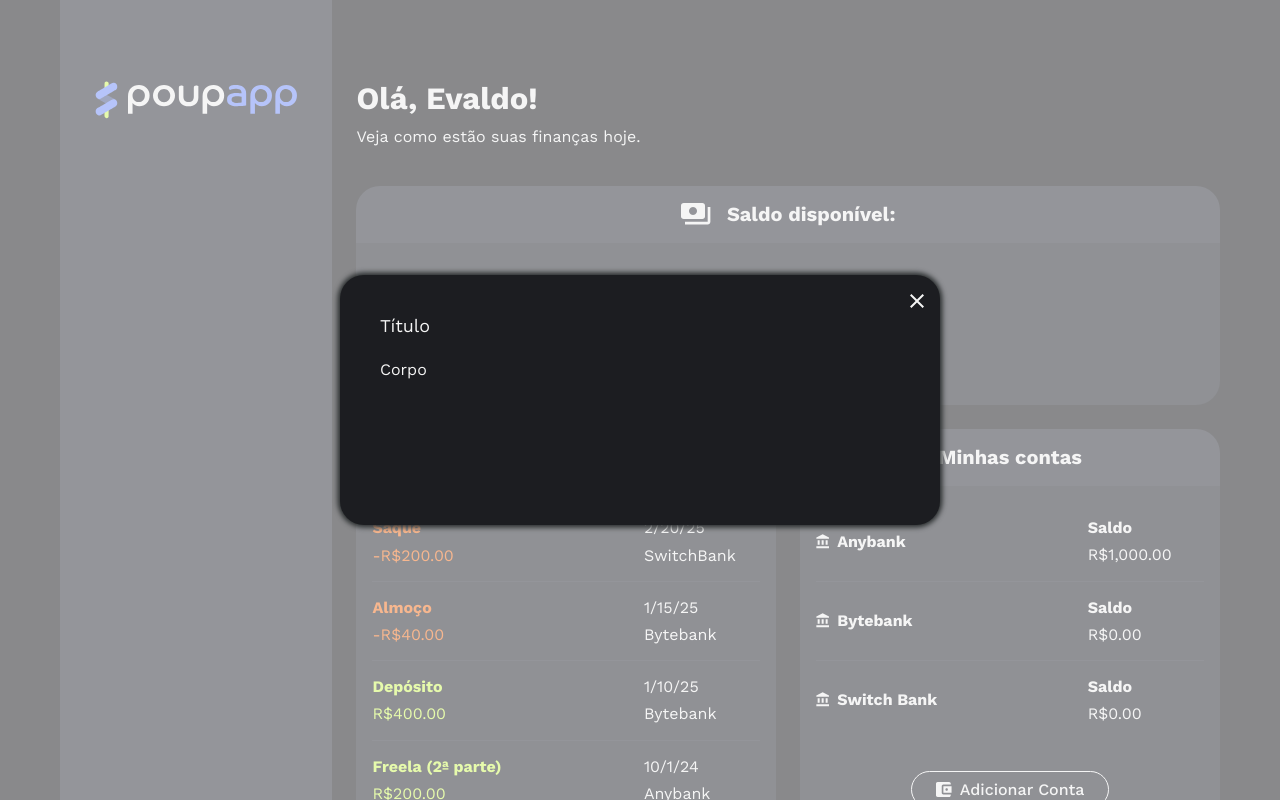
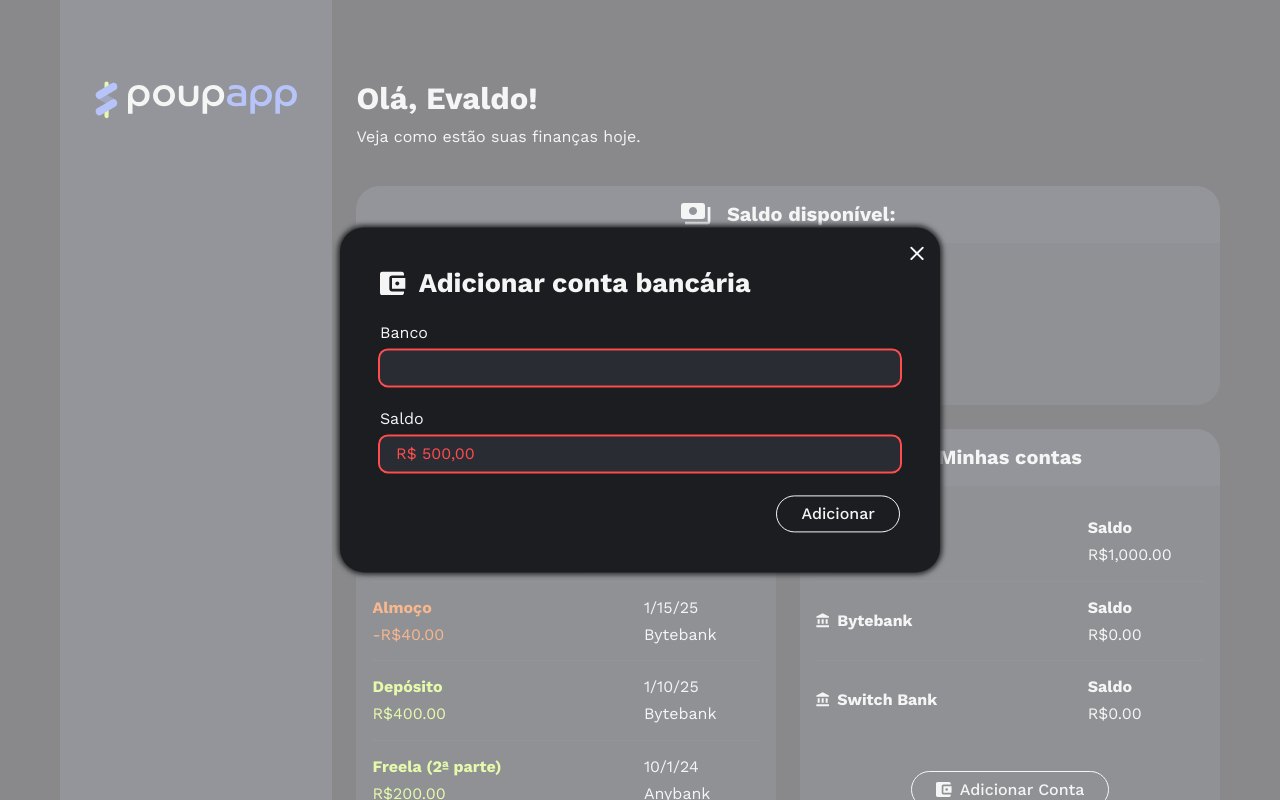
Before and after one commit to ImR0D/4457-angular-19-curso-3-projeto-base, an Angular app: page / in a window 1280 px wide. Both pictures are taken after a click on the button "Adicionar Conta". Shown: the top 800 px of the page. Built offline with nearby package versions, Linux system fonts and the light colour scheme.

Commit message:
feat: implementado formulário para adicionar contas com validação e emissão de evento, ajustado layout e estilos

```diff
--- a/src/app/area-financeira/area-financeira.component.html
+++ b/src/app/area-financeira/area-financeira.component.html
@@ -5,5 +5,9 @@
     [transacoes]="transacoes()"
     (transacaoCriada)="processarTransacao($event)"
   />
-  <app-contas class="contas" [contas]="contas()" />
+  <app-contas
+    class="contas"
+    [contas]="contas()"
+    (accountBank)="adicionarConta($event)"
+  />
 </div>
--- a/src/app/area-financeira/contas/botao-adicionar-conta/botao-adicionar-conta.component.css
+++ b/src/app/area-financeira/contas/botao-adicionar-conta/botao-adicionar-conta.component.css
@@ -1,3 +1,27 @@
 .icone-carteira {
   width: 1rem;
 }
+
+.form {
+  display: flex;
+  flex-direction: column;
+  gap: 1.5rem;
+}
+
+.label-grupo {
+  display: flex;
+  flex-direction: column;
+  gap: 0.5rem;
+}
+
+.input {
+  padding: 0.5rem 1rem;
+
+  border-radius: 0.5rem;
+  border: 0;
+  background: var(--fundo-componentes);
+}
+
+.botao-adicionar-transacao {
+  margin-left: auto;
+}
--- a/src/app/area-financeira/contas/botao-adicionar-conta/botao-adicionar-conta.component.html
+++ b/src/app/area-financeira/contas/botao-adicionar-conta/botao-adicionar-conta.component.html
@@ -4,6 +4,38 @@
 </app-botao>
 
 <app-modal [(open)]="openModal">
-  <ng-container header> Título </ng-container>
-  <ng-container body> Corpo </ng-container>
+  <ng-container header>
+    <img src="icones/carteira.svg" alt="" />
+    <h2 class="text-xl">Adicionar conta bancária</h2>
+  </ng-container>
+  <ng-container body>
+    <form class="form text-md" (ngSubmit)="submitAccount()">
+      <label class="label-grupo">
+        Banco
+        <input
+          name="nome-transacao"
+          class="input"
+          type="text"
+          required
+          [(ngModel)]="objetoCriarConta.nome"
+        />
+      </label>
+
+      <label class="label-grupo">
+        Saldo
+        <input
+          name="valor-transacao"
+          class="input"
+          type="number"
+          min="0.01"
+          step="0.01"
+          placeholder="R$ 500,00"
+          required
+          [(ngModel)]="objetoCriarConta.saldo"
+        />
+      </label>
+
+      <app-botao class="botao-adicionar-transacao"> Adicionar </app-botao>
+    </form>
+  </ng-container>
 </app-modal>
--- a/src/app/area-financeira/contas/botao-adicionar-conta/botao-adicionar-conta.component.ts
+++ b/src/app/area-financeira/contas/botao-adicionar-conta/botao-adicionar-conta.component.ts
@@ -1,17 +1,36 @@
-import { Component, signal } from '@angular/core';
+import { Component, output, signal } from '@angular/core';
 import { BotaoComponent } from '../../../compartilhados/botao/botao.component';
 import { ModalComponent } from '../../../compartilhados/modal/modal.component';
+import { FormsModule } from '@angular/forms';
+import { Conta } from '../../compartilhados/conta.model';
 
 @Component({
   selector: 'app-botao-adicionar-conta',
-  imports: [BotaoComponent, ModalComponent],
+  imports: [BotaoComponent, ModalComponent, FormsModule],
   templateUrl: './botao-adicionar-conta.component.html',
   styleUrl: './botao-adicionar-conta.component.css',
 })
 export class BotaoAdicionarContaComponent {
   openModal = signal(false);
+  accountBank = output<Conta>();
+
+  objetoCriarConta = {
+    nome: '',
+    saldo: '',
+  };
 
   openModalDialog() {
     this.openModal.set(true);
   }
+
+  submitAccount() {
+    const formAccount = new Conta(
+      this.objetoCriarConta.nome,
+      Number(this.objetoCriarConta.saldo),
+    );
+    this.accountBank.emit(formAccount);
+    this.openModal.set(false);
+    this.objetoCriarConta.nome = '';
+    this.objetoCriarConta.saldo = '';
+  }
 }
--- a/src/app/area-financeira/contas/contas.component.html
+++ b/src/app/area-financeira/contas/contas.component.html
@@ -13,7 +13,10 @@
           <li aria-hidden="true">Ainda não há contas criadas.</li>
         }
       </ul>
-      <app-botao-adicionar-conta class="botao-adicionar-conta" />
+      <app-botao-adicionar-conta
+        class="botao-adicionar-conta"
+        (accountBank)="accountBank.emit($event)"
+      />
     </div>
   </ng-container>
 </app-card>
--- a/src/app/area-financeira/contas/contas.component.ts
+++ b/src/app/area-financeira/contas/contas.component.ts
@@ -1,4 +1,4 @@
-import { Component, input } from '@angular/core';
+import { Component, input, output } from '@angular/core';
 import { ContaComponent } from './conta/conta.component';
 import { Conta } from '../compartilhados/conta.model';
 import { CardComponent } from '../compartilhados/card/card.component';
@@ -12,4 +12,5 @@ import { BotaoAdicionarContaComponent } from './botao-adicionar-conta/botao-adic
 })
 export class ContasComponent {
   contas = input.required<Conta[]>();
+  accountBank = output<Conta>();
 }
```
